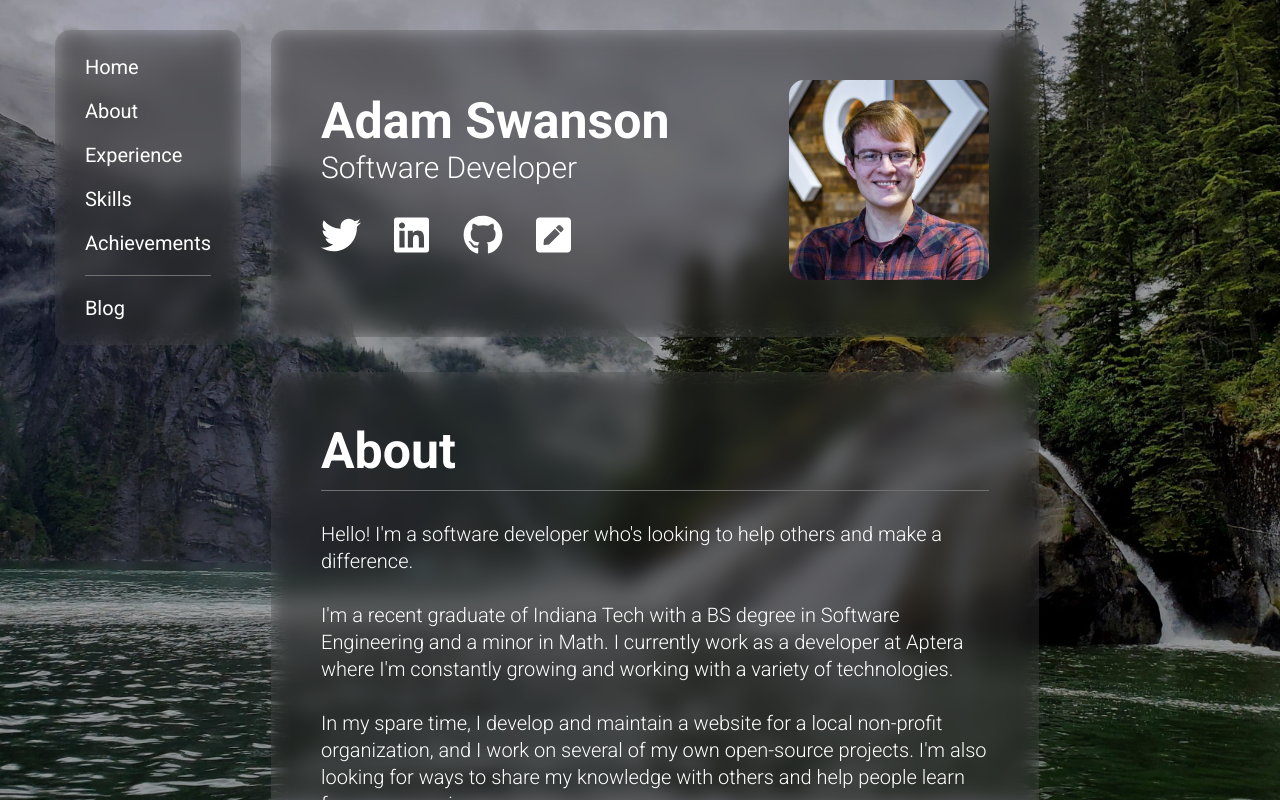
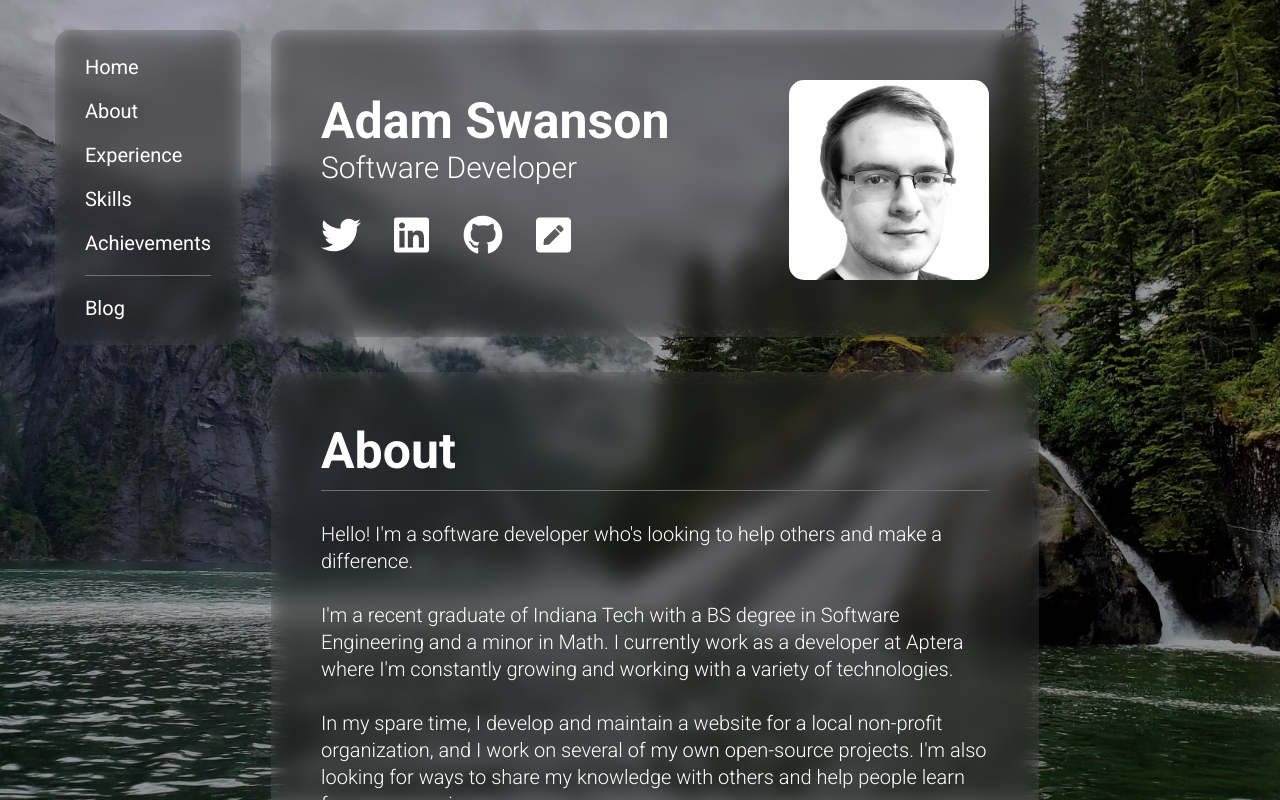
Before and after one commit to theaswanson/personal-site, an Angular app in the folder adam-swanson-site/: page / in a window 1280 px wide. Shown: the top 800 px of the page. Built offline with nearby package versions, Linux system fonts and the light colour scheme.

Commit message:
Update header image

```diff
--- a/adam-swanson-site/src/app/home/header/header.component.html
+++ b/adam-swanson-site/src/app/home/header/header.component.html
@@ -14,7 +14,7 @@
       </div>
     </div>
     <div class="image">
-      <img src="/assets/img/adam.jpg" />
+      <img src="/assets/img/adam2.jpg" />
     </div>
   </div>
 </div>
```
Also changed, not shown: adam-swanson-site/src/assets/img/adam2.jpg (added).
